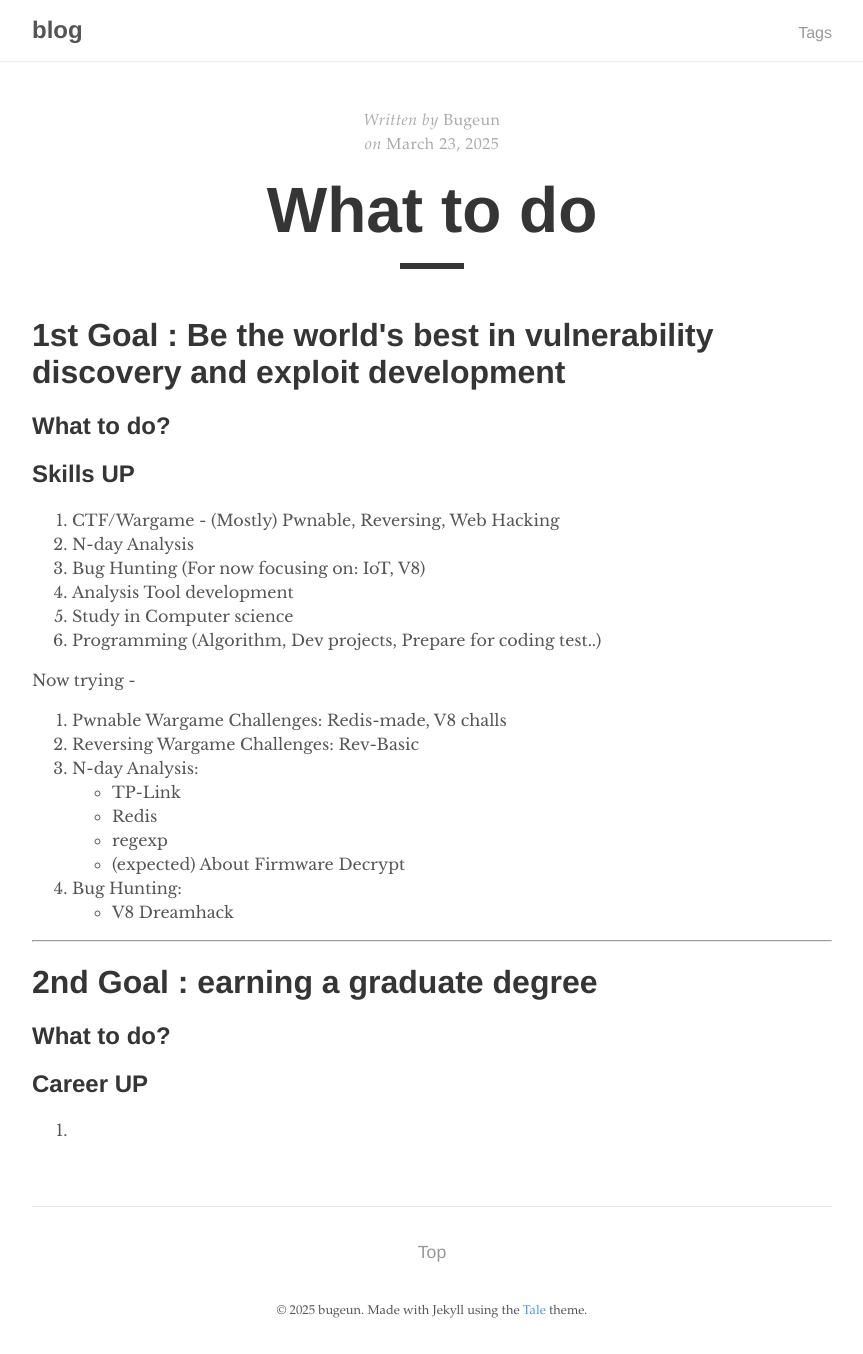
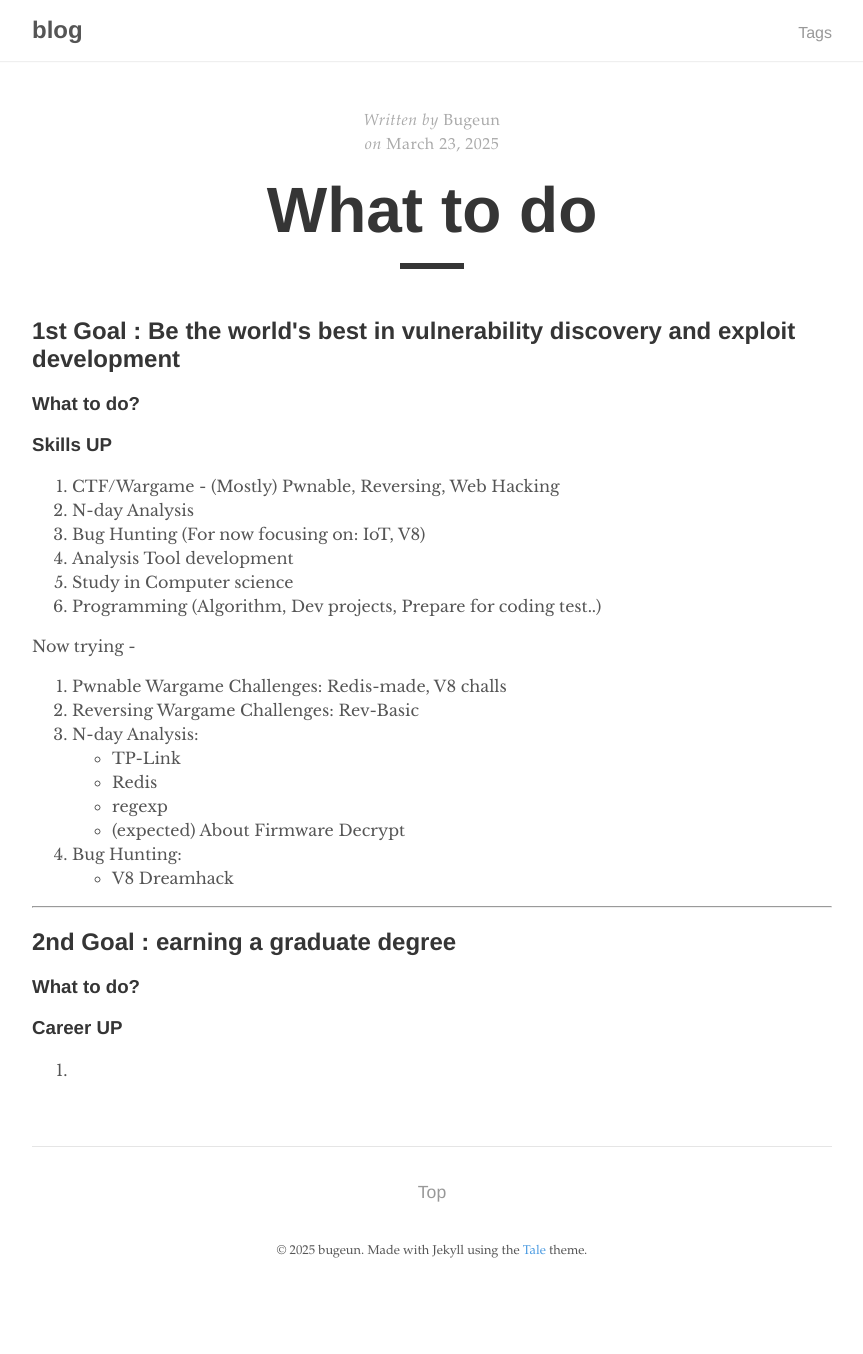
Before and after one commit to Bugeun/blog, a Jekyll site: the page built from _posts/2025-03-23-Golas.md, in a window 1280 px wide. Shown: the whole page, without its empty margins (208-1071 px from the left). Built offline with Jekyll 4.4.1, drawn with Linux system fonts in a browser that asks for light colours; after the commit the page ends 1294 px from its top, so only the background shows below that.

```diff
--- a/_posts/2025-03-23-Golas.md
+++ b/_posts/2025-03-23-Golas.md
@@ -5,11 +5,11 @@ author: "Bugeun"
 tags: Goals
 ---
 
-<h1>1st Goal : Be the world's best in vulnerability discovery and exploit development</h1>
+<h2>1st Goal : Be the world's best in vulnerability discovery and exploit development</h2>
 
-<h2>What to do?</h2>
+<h3>What to do?</h3>
 
-<h2>Skills UP</h2>
+<h3>Skills UP</h3>
 
 1. CTF/Wargame - (Mostly) Pwnable, Reversing, Web Hacking
 2. N-day Analysis
@@ -32,10 +32,10 @@ Now trying -
 - V8 Dreamhack
 
 -----------------------------------------------------------------------------------------
-<h1>2nd Goal : earning a graduate degree</h1>
+<h2>2nd Goal : earning a graduate degree</h2>
 
-<h2>What to do?</h2>
+<h3>What to do?</h3>
 
-<h2>Career UP</h2>
+<h3>Career UP</h3>
 
 1.
```
